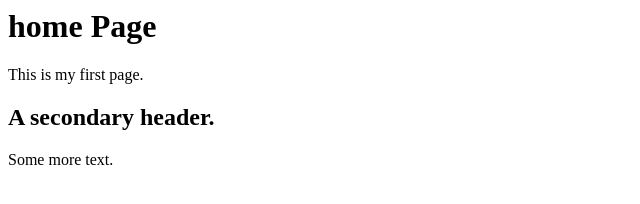
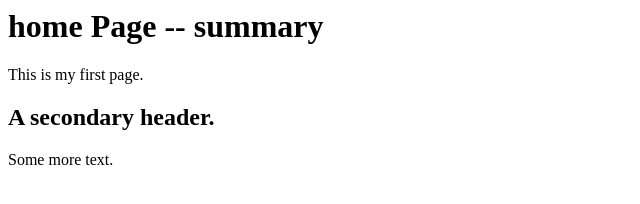
Before and after one commit to balajigrandhe/git-demo, a plain HTML site: page web/index.html in a window 1280 px wide. Shown: the whole page, without its empty margins (0-640 px from the left). Drawn offline with Linux system fonts and the light colour scheme.

Commit message:
Updating the index html

```diff
--- a/web/index.html
+++ b/web/index.html
@@ -2,7 +2,7 @@
     <head>
     </head>
     <body>
-        <h1>home Page</h1>
+        <h1>home Page -- summary</h1>
         <p>This is my first page.</p>
         <h2>A secondary header.</h2>
         <p>Some more text.</p>
```
